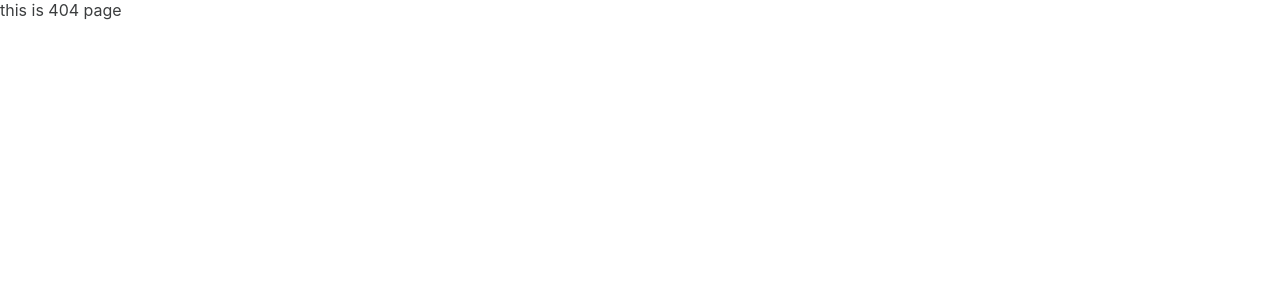
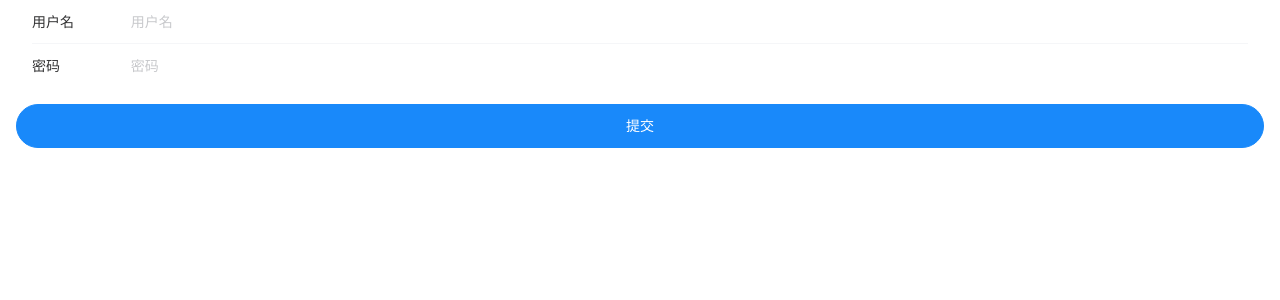
Before and after one commit to lihui199805/lihui, a Vue app: page /user/registry in a window 1280 px wide. Before the commit this address led to /404. Shown: the top 300 px of the page. Built offline with nearby package versions, Linux system fonts and the light colour scheme.

Commit message:
路由跳转注册页

```diff
--- a/src/router/routes.ts
+++ b/src/router/routes.ts
@@ -12,6 +12,11 @@ export const routes: Array<RouteRecordRaw> = [
     component: () => import(/* webpackChunkName: "UserLogin" */ '@/views/user/login.vue')
   },
   {
+    path: '/user/registry',
+    name: 'registry',
+    component: () => import(/* webpackChunkName: "UserLogin" */ '../views/user/Registry.vue')
+  },
+  {
     path: '/404',
     name: 'NotFound',
     component: () => import(/* webpackChunkName: "NotFound" */ '@/views/common/404.vue')
--- a/src/views/common/404.vue
+++ b/src/views/common/404.vue
@@ -3,10 +3,10 @@
 </template>
 
 <script lang="ts">
-import { defineComponent } from 'vue'
+import { defineComponent } from "vue";
 export default defineComponent({
-  name: 'NotFound'
-})
+  name: "NotFound",
+});
 </script>
 
 <style></style>
--- /dev/null
+++ b/src/views/user/Registry.vue
@@ -0,0 +1,49 @@
+<template>
+  <van-form @submit="onSubmit">
+  <van-cell-group inset>
+    <van-field
+      v-model="username"
+      name="用户名"
+      label="用户名"
+      placeholder="用户名"
+      :rules="[{ required: true, message: '请填写用户名' }]"
+    />
+    <van-field
+      v-model="password"
+      type="password"
+      name="密码"
+      label="密码"
+      placeholder="密码"
+      :rules="[{ required: true, message: '请填写密码' }]"
+    />
+  </van-cell-group>
+  <div style="margin: 16px;">
+    <van-button round block type="primary" native-type="submit">
+      提交
+    </van-button>
+  </div>
+</van-form>
+</template>
+
+<script>
+import { ref } from 'vue';
+export default {
+    setup() {
+    const username = ref('');
+    const password = ref('');
+    const onSubmit = (values) => {
+      console.log('submit', values);
+    };
+
+    return {
+      username,
+      password,
+      onSubmit,
+    };
+  },
+}
+</script>
+
+<style>
+
+</style>
--- a/src/views/user/login.vue
+++ b/src/views/user/login.vue
@@ -39,6 +39,7 @@
 import { defineComponent, ref } from "vue";
 import { UserManageType } from "../../interface/model/user";
 import { useUserSerivice } from "../../api/user";
+import { useRouter } from "vue-router";
 export default defineComponent({
   name: "UserLogin",
   props: {},
@@ -49,8 +50,10 @@ export default defineComponent({
         new UserManageType.UserLoginFormState()
       ),
     };
+    const router=useRouter()
     const onSubmit = async () => {
       const result = await userSerivice.login(state.formState.value);
+      router.push('/user/registry')
       console.log(result);
     };
     return {
--- a/vue.config.js
+++ b/vue.config.js
@@ -1,18 +1,20 @@
 const { defineConfig } = require("@vue/cli-service");
 module.exports = defineConfig({
   transpileDependencies: true,
-  configureWebpack:{
-    devServer:{
-      host:"localhost",
-      port:8080,
-      proxy:{
-        "/api":{
-          target:"http://localhost:7001",
-          changeOrigin:true,
-          pathRewrite:true
-        }
-      }
-  }
-  }
-
+  lintOnSave: false,
+  configureWebpack: {
+    devServer: {
+      host: "localhost",
+      port: 8080,
+      proxy: {
+        "/dev": {
+          target: "http://localhost:7001",
+          changeOrigin: true,
+          pathRewrite: {
+            "^/dev": "",
+          },
+        },
+      },
+    },
+  },
 });
```
